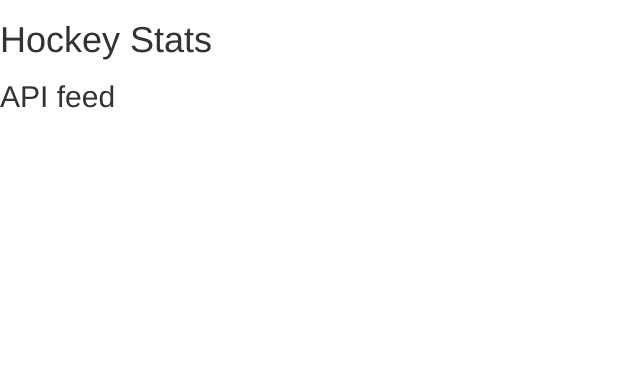
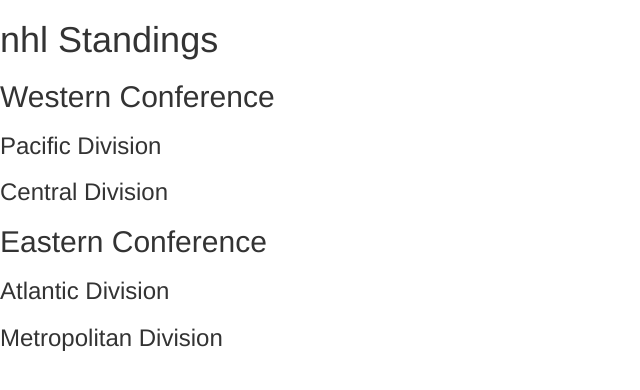
Before and after one commit to aaronmarkle/nhl, a plain HTML site: page index.html in a window 1280 px wide. Shown: the whole page, without its empty margins (0-640 px from the left). Drawn offline with nearby package versions, Linux system fonts and the light colour scheme; no server answers.

Commit message:
default.js loads the sample rankings json from server into index html

```diff
--- a/default.js
+++ b/default.js
@@ -0,0 +1,7 @@
+var xhr = new XMLHttpRequest();
+xhr.onload = function() {
+  response = JSON.parse(xhr.responseText);
+  document.getElementById('test').textContent = response;
+};
+xhr.open('GET', 'http://127.0.0.1:8080/rankings', true);
+xhr.send();
--- a/index.html
+++ b/index.html
@@ -5,8 +5,26 @@
   <link rel="stylesheet" href="https://maxcdn.bootstrapcdn.com/bootstrap/3.3.6/css/bootstrap.min.css">
 </head>
 <body>
-  <p class="h1">Hockey Stats</p>
-  <p class="h2">API feed</p>
+  <p class="h1">nhl Standings</p>
+  <p id="test" class="h1"></p>
+  <div>
+    <p class="h2">Western Conference</p>
+    <div id="pacific">
+      <p class="h3">Pacific Division</p>
+    </div>
+    <div id="central">
+      <p class="h3">Central Division</p>
+    </div>
+  </div>
+  <div>
+    <p class="h2">Eastern Conference</p>
+    <div id="atlantic">
+      <p class="h3">Atlantic Division</p>
+    </div>
+    <div id="metropolitan">
+      <p class="h3">Metropolitan Division</p>
+    </div>
+  </div>
   <script src="default.js"></script>
 </body>
 </html>
```
Also changed, not shown: app.js (+13 -0 lines).
